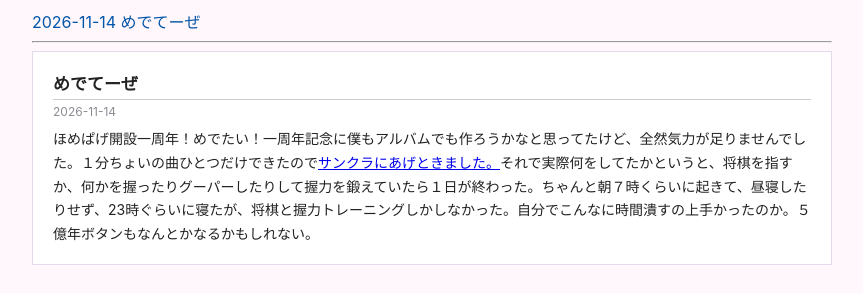
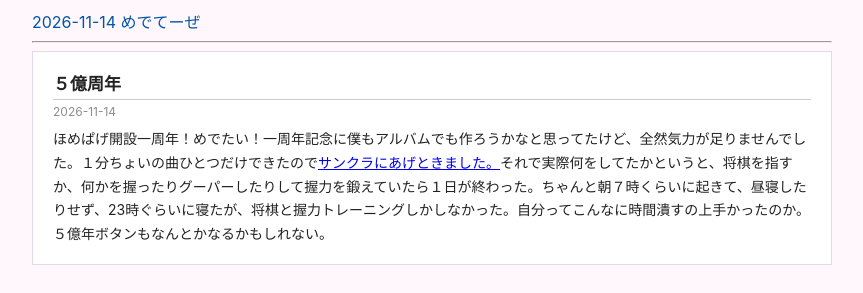
Before and after one commit to Gnzlss314/gnzlss, a plain HTML site: page 2611diary.html in a window 1280 px wide. Shown: the part 146-439 px from the top of the page, without its empty margins (208-1071 px from the left). Drawn offline with Linux system fonts and the light colour scheme.

Commit message:
Update 2611diary.html

```diff
--- a/2611diary.html
+++ b/2611diary.html
@@ -126,10 +126,10 @@
         <!-- 1つめの日記 -->
         <section id="d1114">
         <div class="entry">
-            <h2 class="entry-title">めでてーぜ</h2>
+            <h2 class="entry-title">５億周年</h2>
             <div class="entry-date">2026-11-14</div>
             <p>
-                ほめぱげ開設一周年！めでたい！一周年記念に僕もアルバムでも作ろうかなと思ってたけど、全然気力が足りませんでした。１分ちょいの曲ひとつだけできたので<a href="https://soundcloud.com/mogami-438352483/substruction?si=33ddae6b35934483881adc3b9a01464b&utm_source=clipboard&utm_medium=text&utm_campaign=social_sharing">サンクラにあげときました。</a>それで実際何をしてたかというと、将棋を指すか、何かを握ったりグーパーしたりして握力を鍛えていたら１日が終わった。ちゃんと朝７時くらいに起きて、昼寝したりせず、23時ぐらいに寝たが、将棋と握力トレーニングしかしなかった。自分でこんなに時間潰すの上手かったのか。５億年ボタンもなんとかなるかもしれない。
+                ほめぱげ開設一周年！めでたい！一周年記念に僕もアルバムでも作ろうかなと思ってたけど、全然気力が足りませんでした。１分ちょいの曲ひとつだけできたので<a href="https://soundcloud.com/mogami-438352483/substruction?si=33ddae6b35934483881adc3b9a01464b&utm_source=clipboard&utm_medium=text&utm_campaign=social_sharing">サンクラにあげときました。</a>それで実際何をしてたかというと、将棋を指すか、何かを握ったりグーパーしたりして握力を鍛えていたら１日が終わった。ちゃんと朝７時くらいに起きて、昼寝したりせず、23時ぐらいに寝たが、将棋と握力トレーニングしかしなかった。自分ってこんなに時間潰すの上手かったのか。５億年ボタンもなんとかなるかもしれない。
 
             </p>
         </div>
```
